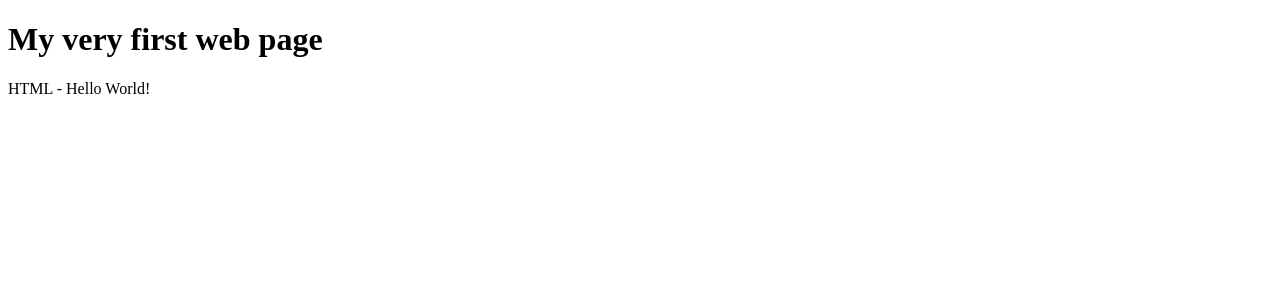
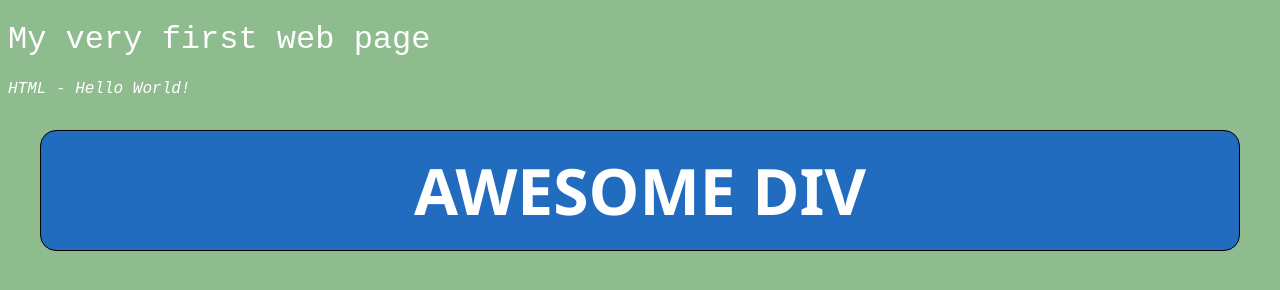
Before and after one commit to saurav-techuniv2018/html-css-basics, a plain HTML site: page first.html in a window 1280 px wide. Drawn offline with Linux system fonts and the light colour scheme.

Commit message:
add styling with varying specificity.
add styling with varying specificity.

```diff
--- a/first.html
+++ b/first.html
@@ -5,6 +5,42 @@
 <head>
   <meta charset="utf-8">
   <title>My page</title>
+  <style>
+    body {
+      background-color: darkseagreen;
+      color: white;
+      font-family: Courier New, Courier, monospace;
+    }
+
+    h1 {
+      font-weight: 100;
+    }
+
+    p {
+      font-style: oblique;
+    }
+
+    div {
+      text-transform: uppercase;
+    }
+
+    .divs {
+      font-size: 32px;
+      border: 1px solid black;
+      margin: 32px;
+      padding: 16px;
+      border-radius: 16px;
+      text-align: center;
+      background-color: #226cc0
+    }
+
+    #test-div {
+      text-transform: uppercase !important;
+      font-weight: bolder;
+      font-size: 64px;
+      font-family: 'Fira Mono Medium for Powerline','Segoe UI', Tahoma, Geneva, Verdana, sans-serif
+    }
+  </style>
 </head>
 
 <body>
@@ -12,6 +48,8 @@
   <p>
     HTML - Hello World!
   </p>
+
+  <div id="test-div" class="divs" style="text-transform: capitalize;">Awesome div</div>
 </body>
 
 </html>
```
